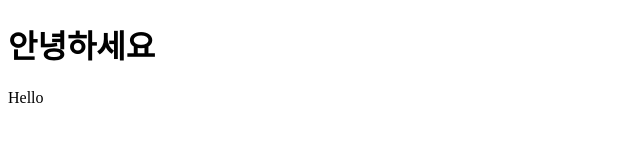
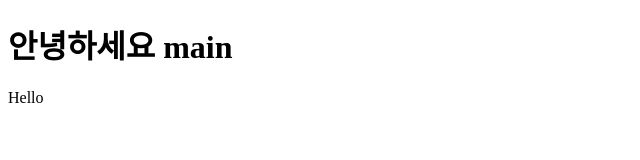
Before and after one commit to seohaku/assign, a plain HTML site: page index.html in a window 1280 px wide. Shown: the whole page, without its empty margins (0-640 px from the left). Drawn offline with Linux system fonts and the light colour scheme.

Commit message:
main page 생성

```diff
--- a/index.html
+++ b/index.html
@@ -7,7 +7,7 @@
     <title>Document</title>
 </head>
 <body>
-    <h1>안녕하세요</h1>
+    <h1>안녕하세요 main</h1>
     <div>Hello</div>
 </body>
 </html>
```
